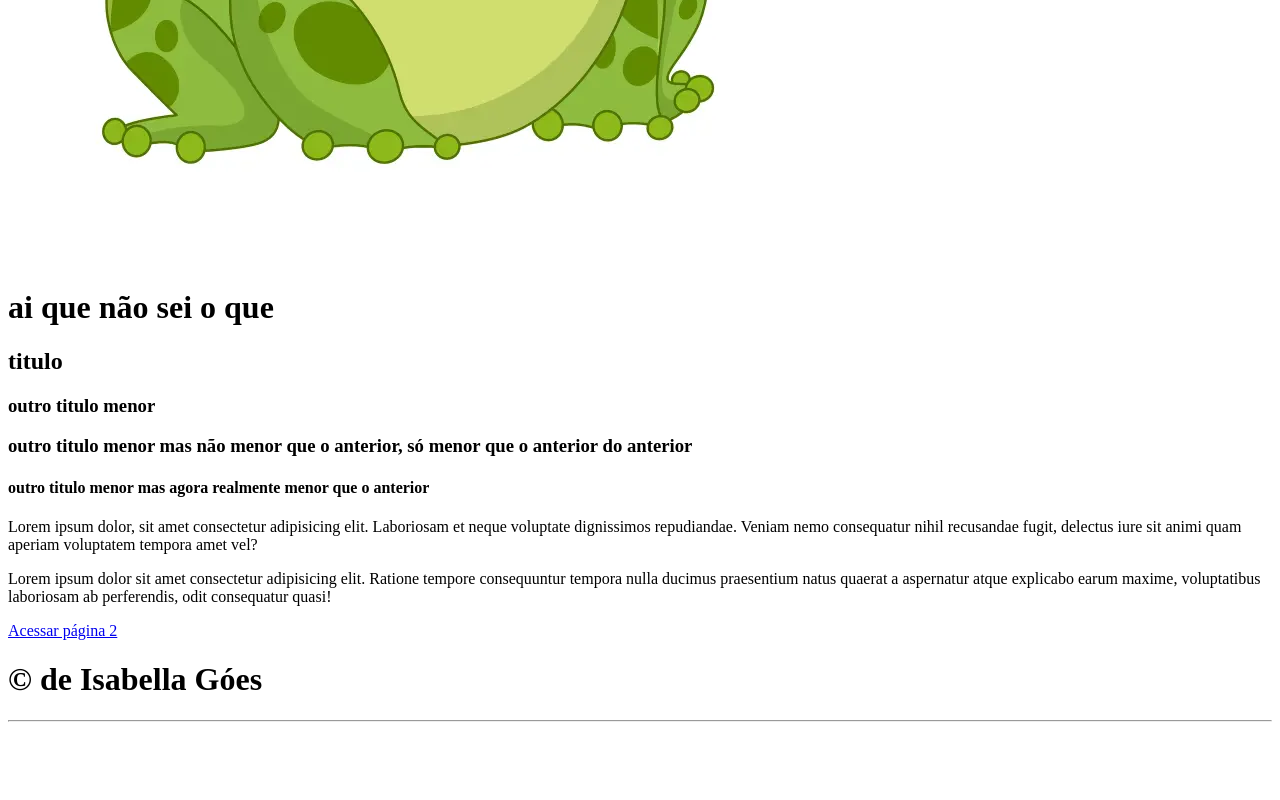
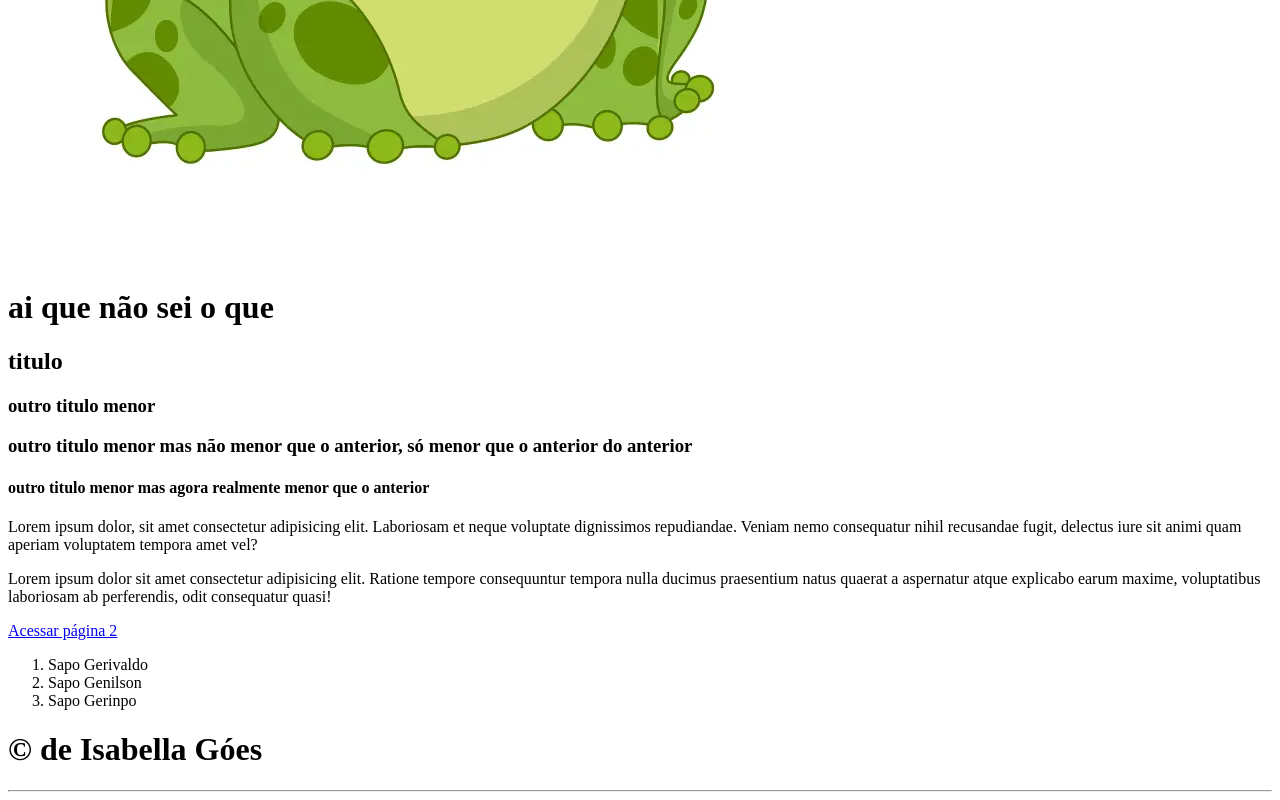
Before and after one commit to isabellagoes/primeiro-site, a plain HTML site: page index.html in a window 1280 px wide. Shown: the part 568-1368 px from the top of the page. Before the commit the page ends 1298 px from the top, so only its background shows below. Drawn offline with Linux system fonts and the light colour scheme.

Commit message:
Sapos...

```diff
--- a/index.html
+++ b/index.html
@@ -4,7 +4,7 @@
     <meta charset="UTF-8">
     <meta name="viewport" content="width=device-width, initial-scale=1.0">
 
-    <title>Bolo de pote 🎂</title>
+    <title>SAPO 🐸</title>
 </head>
 <body>
     <h1>SAPO</h1>
@@ -22,6 +22,13 @@
     <p>Lorem ipsum dolor sit amet consectetur adipisicing elit. Ratione tempore consequuntur tempora nulla ducimus praesentium natus quaerat a aspernatur atque explicabo earum maxime, voluptatibus laboriosam ab perferendis, odit consequatur quasi!</p>
 
     <a href="src/page/pages/page2.html">Acessar página 2</a>
+
+    <ol>
+        <li>Sapo Gerivaldo</li>
+        <li>Sapo Genilson</li>
+        <li>Sapo Gerinpo</li>
+    </ol>
+
     <H1>&copy; de Isabella Góes</H1>
     <hr>
 </body>
```
